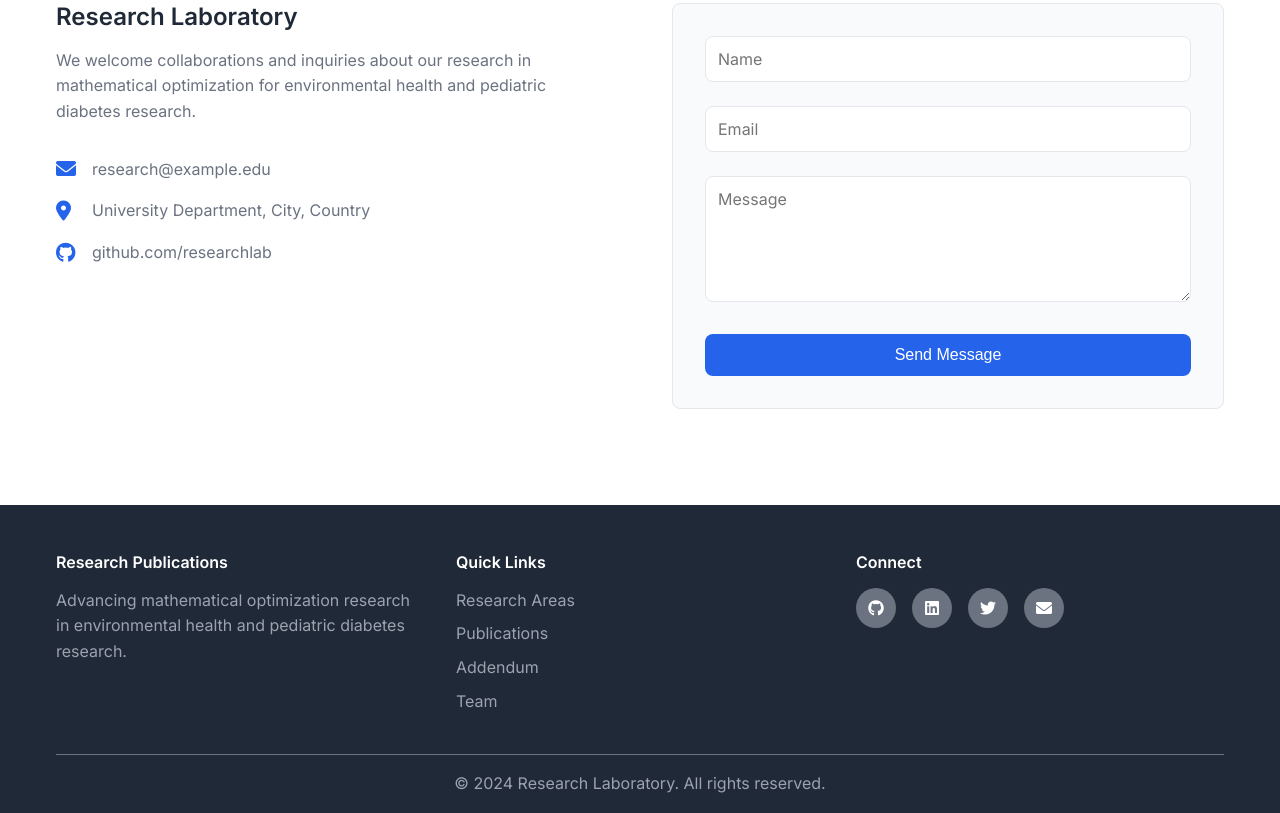
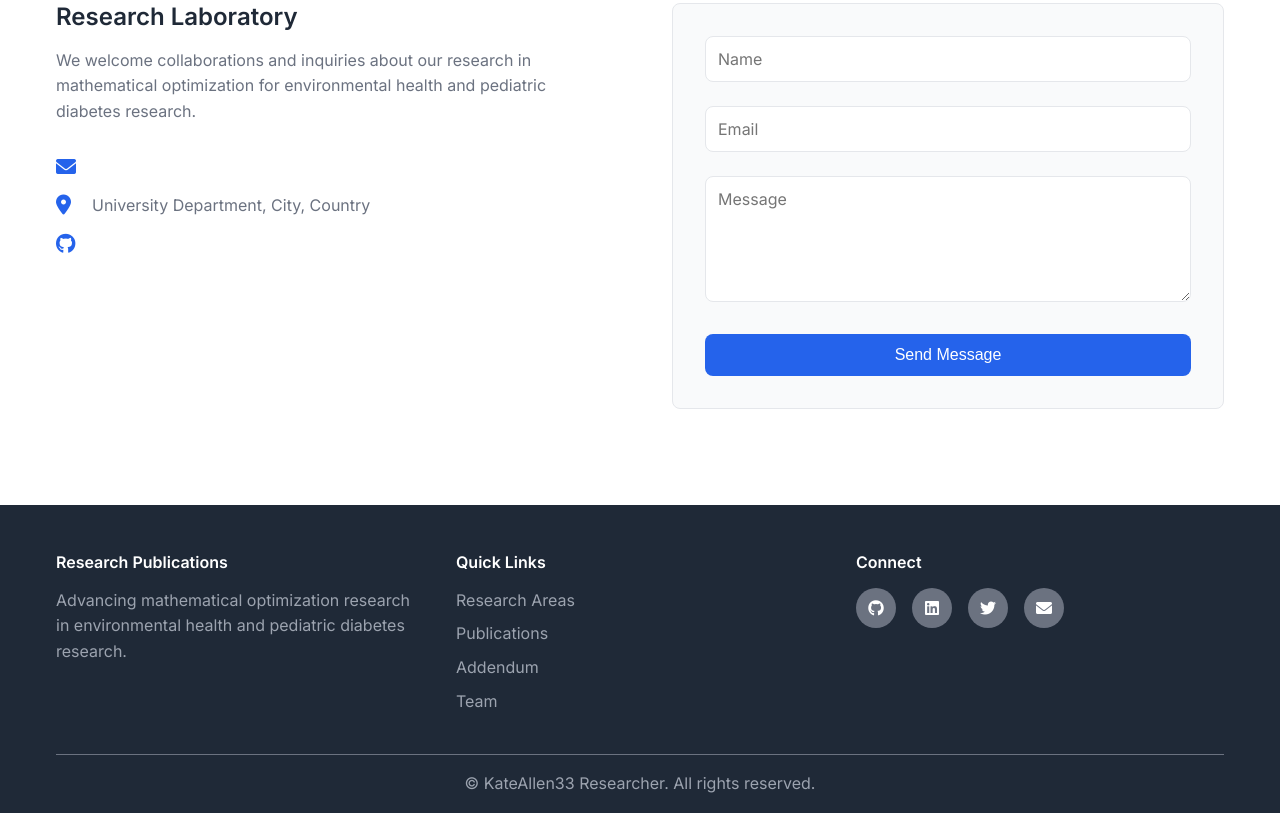
Before and after one commit to KateAllen533/Research-Diabetes, a plain HTML site: page index.html in a window 1280 px wide. Shown: the part 8604-9417 px from the top of the page. Drawn offline with Linux system fonts and the light colour scheme.

Commit message:
Update index.html

```diff
--- a/index.html
+++ b/index.html
@@ -448,7 +448,7 @@ def constraint_loss(gen_c, theta=100):
                         <div class="contact-methods">
                             <div class="contact-method">
                                 <i class="fas fa-envelope"></i>
-                                <span>research@example.edu</span>
+                                <span> </span>
                             </div>
                             <div class="contact-method">
                                 <i class="fas fa-map-marker-alt"></i>
@@ -456,7 +456,7 @@ def constraint_loss(gen_c, theta=100):
                             </div>
                             <div class="contact-method">
                                 <i class="fab fa-github"></i>
-                                <span>github.com/researchlab</span>
+                                <span></span>
                             </div>
                         </div>
                     </div>
@@ -506,7 +506,7 @@ def constraint_loss(gen_c, theta=100):
                 </div>
             </div>
             <div class="footer-bottom">
-                <p>&copy; 2024 Research Laboratory. All rights reserved.</p>
+                <p>&copy; KateAllen33 Researcher. All rights reserved.</p>
             </div>
         </div>
     </footer>
```
